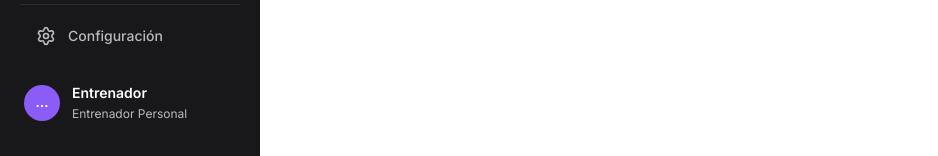
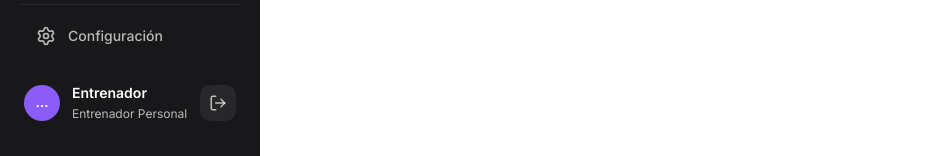
Before and after one commit to Plum-Dev-Studio/train.me-front, a React (Vite) app: page /suscripciones in a window 1280 px wide. Shown: the part 641-797 px from the top of the page, without its empty margins (0-938 px from the left). Built offline with nearby package versions, Linux system fonts and the light colour scheme; no server answers; sample sign-in values are in the browser's storage.

Commit message:
Add logout button

```diff
--- a/src/components/Sidebar.tsx
+++ b/src/components/Sidebar.tsx
@@ -1,4 +1,4 @@
-import { NavLink } from 'react-router'
+import { NavLink, useNavigate } from 'react-router'
 import {
   Dumbbell,
   LayoutDashboard,
@@ -7,6 +7,7 @@ import {
   Calendar,
   CreditCard,
   Settings,
+  LogOut,
 } from 'lucide-react'
 import { useTrainerDashboard } from '@/contexts/useTrainerDashboard'
 import { initialsFromFullName } from '@/lib/trainerDashboard'
@@ -24,6 +25,12 @@ export function Sidebar() {
   const dashboard = useTrainerDashboard()
   const displayName = dashboard.data?.trainer.displayName
   const initials = displayName ? initialsFromFullName(displayName) : '…'
+  const navigate = useNavigate()
+
+  function handleLogout() {
+    localStorage.removeItem('auth_token')
+    navigate('/login', { replace: true })
+  }
 
   return (
     <aside className="flex h-full w-[260px] shrink-0 flex-col bg-[var(--bg-sidebar)] px-5 py-6">
@@ -87,7 +94,8 @@ export function Sidebar() {
       </div>
 
       {/* Profile */}
-      <div className="mt-3 flex items-center gap-3 px-1 py-3">
+      <div className="mt-3 flex items-center justify-between px-1 py-3">
+        <div className="flex items-center gap-3">
           <div className="flex h-9 w-9 shrink-0 items-center justify-center rounded-full bg-[var(--accent-purple)]">
             <span className="text-[13px] font-bold text-white">{initials}</span>
           </div>
@@ -104,6 +112,13 @@ export function Sidebar() {
             </span>
           </div>
         </div>
+        <button
+          onClick={handleLogout}
+          className="flex h-9 w-9 items-center justify-center rounded-[10px] bg-[#FFFFFF10] text-[#FFFFFFB3] hover:bg-[#FFFFFF20] hover:text-white"
+        >
+          <LogOut className="h-[18px] w-[18px]" />
+        </button>
+      </div>
     </aside>
   )
 }
```
Lines whose indentation alone changed are shown as unchanged.
